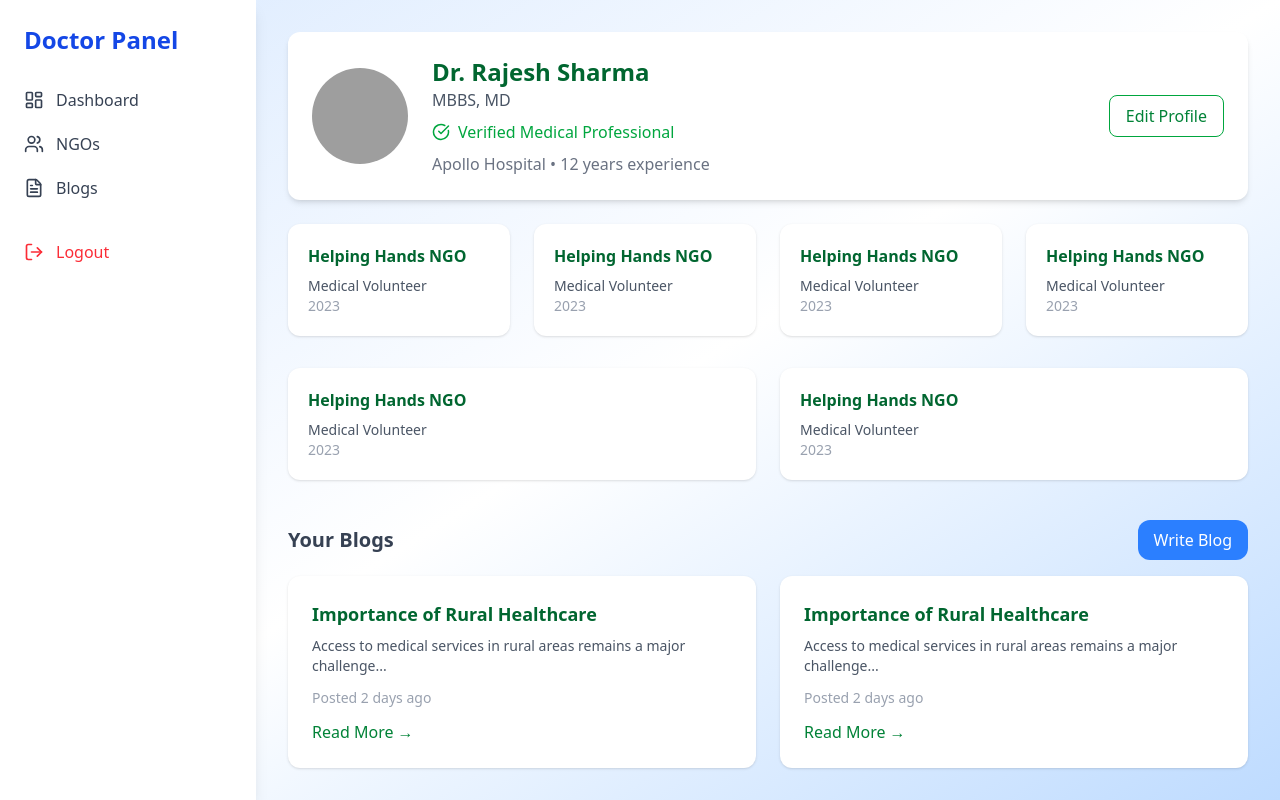
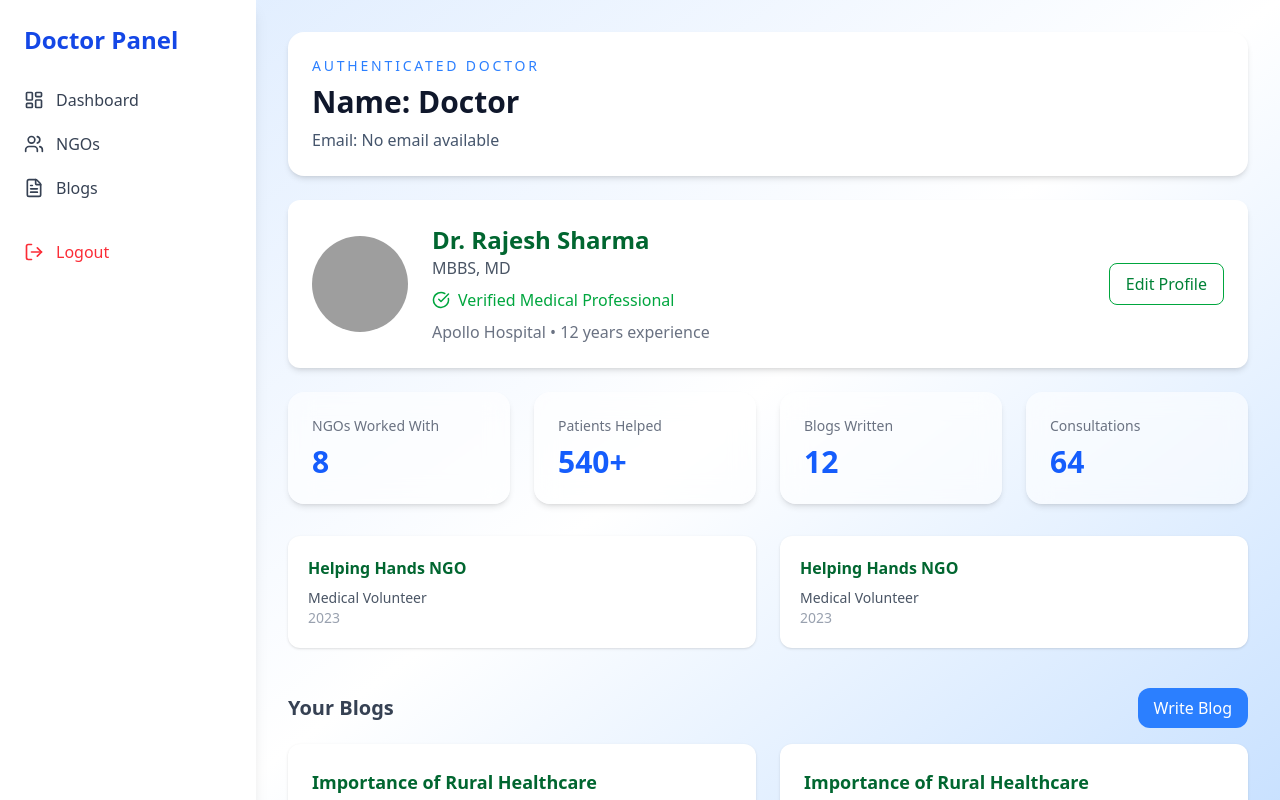
Before and after one commit to Bhusaresuraj/242-Hackstomp26, a Next.js app: page /Doctors in a window 1280 px wide. Shown: the top 800 px of the page. Built offline with nearby package versions, Linux system fonts and the light colour scheme; grey boxes are pictures that could not be loaded.

Commit message:
login fixed fetched Name and email from login

```diff
--- a/package.json
+++ b/package.json
@@ -9,11 +9,8 @@
     "lint": "eslint"
   },
   "dependencies": {
-<<<<<<< Updated upstream
     "@supabase/supabase-js": "^2.99.1",
-=======
     "lucide-react": "^0.577.0",
->>>>>>> Stashed changes
     "next": "16.1.6",
     "react": "19.2.3",
     "react-dom": "19.2.3"
--- a/src/app/Doctors/page.js
+++ b/src/app/Doctors/page.js
@@ -1,65 +1,71 @@
+'use client';
+
+import { useSearchParams } from 'next/navigation';
 import DoctorProfileCard from "@/Components/DoctorProfileCard";
 import DoctorSidebar from "@/Components/DoctorSidebar";
 import NgoCard from "@/Components/NgoCard";
 import BlogCard from "@/Components/BlogCard";
-import StatCard from "@/Components/NgoCard";
+import StatCard from "@/Components/StatCard";
+
 export default function Dashboard() {
+  const searchParams = useSearchParams();
+
+  const nameParam = searchParams.get('name');
+  const emailParam = searchParams.get('email');
+  const doctorName = nameParam ? decodeURIComponent(nameParam) : 'Doctor';
+  const doctorEmail = emailParam
+    ? decodeURIComponent(emailParam)
+    : 'No email available';
+
+
   return (
     <div className="flex min-h-screen bg-gradient-to-br from-blue-100 via-white to-blue-200">
-
       <DoctorSidebar />
 
       <div className="flex-1 p-8">
-<DoctorProfileCard/>
+        <div className="mb-6 rounded-2xl bg-white p-6 shadow-md">
+          <p className="text-sm font-medium uppercase tracking-[0.2em] text-blue-500">
+            Authenticated Doctor
+          </p>
+          <h1 className="mt-2 text-3xl font-bold text-slate-900">
+            Name: {doctorName}
+          </h1>
+          <p className="mt-2 text-base text-slate-600">
+            Email: {doctorEmail}
+          </p>
+        </div>
 
+        <DoctorProfileCard />
 
         {/* Stats */}
         <div className="grid md:grid-cols-4 gap-6 mt-6">
-
           <StatCard title="NGOs Worked With" value="8" />
-
           <StatCard title="Patients Helped" value="540+" />
-
           <StatCard title="Blogs Written" value="12" />
-
           <StatCard title="Consultations" value="64" />
-
         </div>
 
         {/* NGO Activity */}
-
         <div className="grid md:grid-cols-2 gap-6 mt-8">
-
           <NgoCard />
           <NgoCard />
-
         </div>
 
         {/* Blogs */}
-
         <div className="mt-10">
-
           <div className="flex justify-between items-center mb-4">
-
             <h2 className="text-xl font-semibold text-gray-700">
               Your Blogs
             </h2>
-
             <button className="bg-blue-500 text-white px-4 py-2 rounded-xl hover:bg-blue-600">
               Write Blog
             </button>
-
           </div>
-
           <div className="grid md:grid-cols-2 gap-6">
-
             <BlogCard />
             <BlogCard />
-
           </div>
-
         </div>
-
       </div>
     </div>
   );
--- /dev/null
+++ b/src/app/auth/callback/page.js
@@ -0,0 +1,54 @@
+'use client';
+
+import { useEffect, useState } from 'react';
+import { useRouter, useSearchParams } from 'next/navigation';
+import { supabase } from '../../login/supabase';
+
+export default function AuthCallbackPage() {
+  const router = useRouter();
+  const searchParams = useSearchParams();
+  const [errorMessage, setErrorMessage] = useState('');
+
+  useEffect(() => {
+    let isActive = true;
+
+    const redirectAuthenticatedUser = async () => {
+      const nextPath = searchParams.get('next') || '/Doctors';
+
+      const { data, error } = await supabase.auth.getUser();
+
+      if (!isActive) {
+        return;
+      }
+
+      if (error || !data?.user) {
+        setErrorMessage(error?.message || 'Unable to fetch authenticated user.');
+        router.push('/login');
+        return;
+      }
+
+      const fullName = data.user.user_metadata?.full_name || '';
+      const email = data.user.email || '';
+      const separator = nextPath.includes('?') ? '&' : '?';
+      const targetUrl =
+        `${nextPath}${separator}name=${encodeURIComponent(fullName)}` +
+        `&email=${encodeURIComponent(email)}`;
+
+      router.push(targetUrl);
+    };
+
+    redirectAuthenticatedUser();
+
+    return () => {
+      isActive = false;
+    };
+  }, [router, searchParams]);
+
+  return (
+    <div className="min-h-screen flex items-center justify-center bg-teal-50 px-4 text-teal-900">
+      <div className="rounded-xl bg-white px-6 py-4 shadow-md">
+        {errorMessage || 'Completing sign-in...'}
+      </div>
+    </div>
+  );
+}
--- a/src/app/login/page.js
+++ b/src/app/login/page.js
@@ -1,8 +1,10 @@
 'use client';
 import React, { useState } from 'react';
+import { useRouter } from 'next/navigation';
 import { supabase } from './supabase';
 
 const LoginPage = () => {
+  const router = useRouter();
   const [isLogin, setIsLogin] = useState(true);
   const [loading, setLoading] = useState(false);
   const [selectedRole, setSelectedRole] = useState('doctor'); // Default role
@@ -71,7 +73,7 @@ const LoginPage = () => {
     switch (role) {
       case 'doctor': return '/Doctors';
       case 'ngo': return '/Ngos';
-      case 'donor': return '/Donors';
+      case 'donor': return '/Donate';
       case 'waste_worker': return '/WasteManagement';
       case 'worker': return '/Workers';
       default: return '/';
@@ -94,7 +96,7 @@ const LoginPage = () => {
         });
         if (error) throw error;
         const userRole = data.user?.user_metadata?.role || selectedRole;
-        window.location.href = getRedirectPath(userRole);
+        router.push(getRedirectPath(userRole));
       } else {
         const { error } = await supabase.auth.signUp({
           email,
@@ -104,7 +106,7 @@ const LoginPage = () => {
           },
         });
         if (error) throw error;
-        window.location.href = getRedirectPath(selectedRole);
+        router.push(getRedirectPath(selectedRole));
       }
     } catch (error) {
       alert(error.message);
@@ -114,9 +116,7 @@ const LoginPage = () => {
   };
 
   const handleGoogleLogin = async () => {
-    // Note: Passing custom data (like role) via OAuth often requires
-    // specific Supabase configuration or a post-login trigger.
-    const redirectUrl = `${window.location.origin}${getRedirectPath(selectedRole)}`;
+    const redirectUrl = `${window.location.origin}/auth/callback?next=${encodeURIComponent(getRedirectPath(selectedRole))}`;
     await supabase.auth.signInWithOAuth({
       provider: 'google',
       options: {
@@ -141,7 +141,6 @@ const LoginPage = () => {
           </h2>
         </div>
 
-        {/* Role Selection Cards */}
         <div className="grid grid-cols-1 sm:grid-cols-2 lg:grid-cols-4 gap-4 mt-8">
           {roles.map((role) => (
             <div
--- a/src/app/page.js
+++ b/src/app/page.js
@@ -1,7 +1,5 @@
-import Image from "next/image";
+import { redirect } from "next/navigation";
 
 export default function Home() {
-  return (
-    <div></div>
-  );
+  redirect("/login");
 }
```
Also changed, not shown: 2 other files (tests, documents, lock files or other folders).
